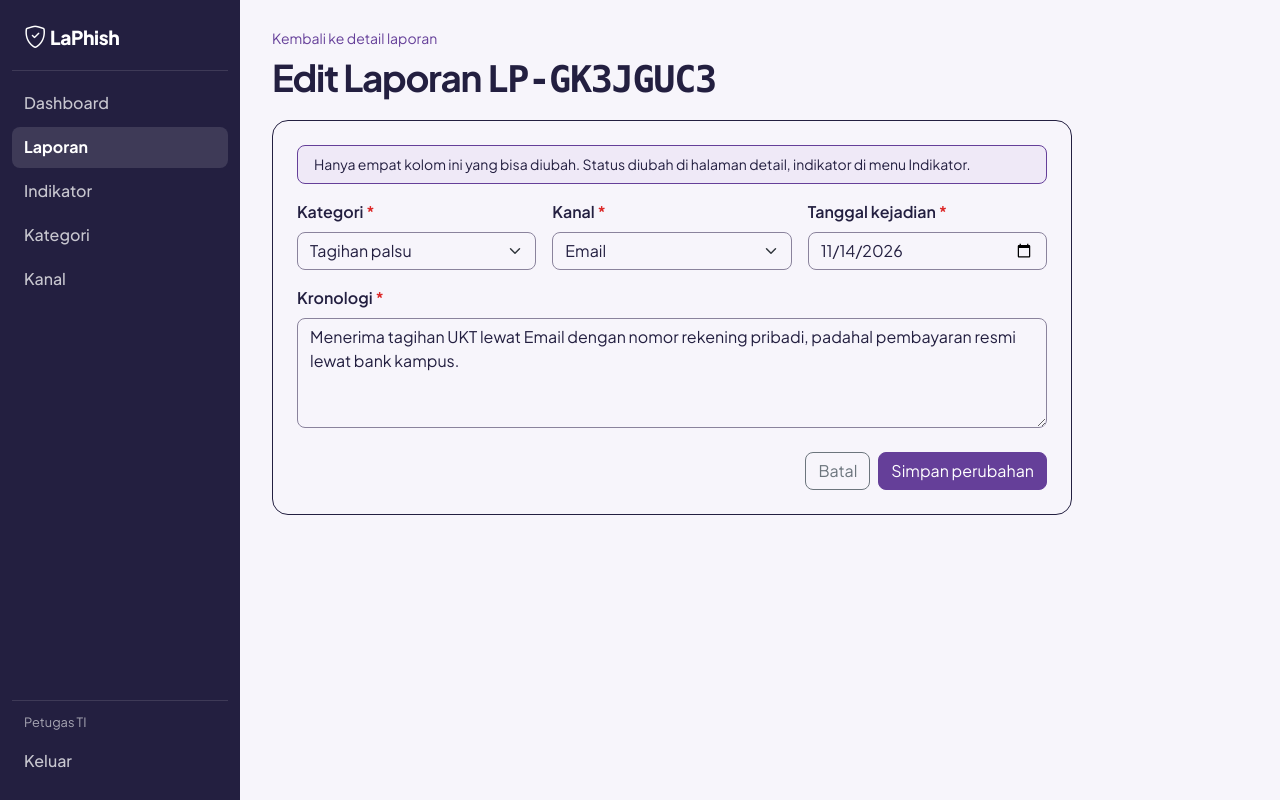
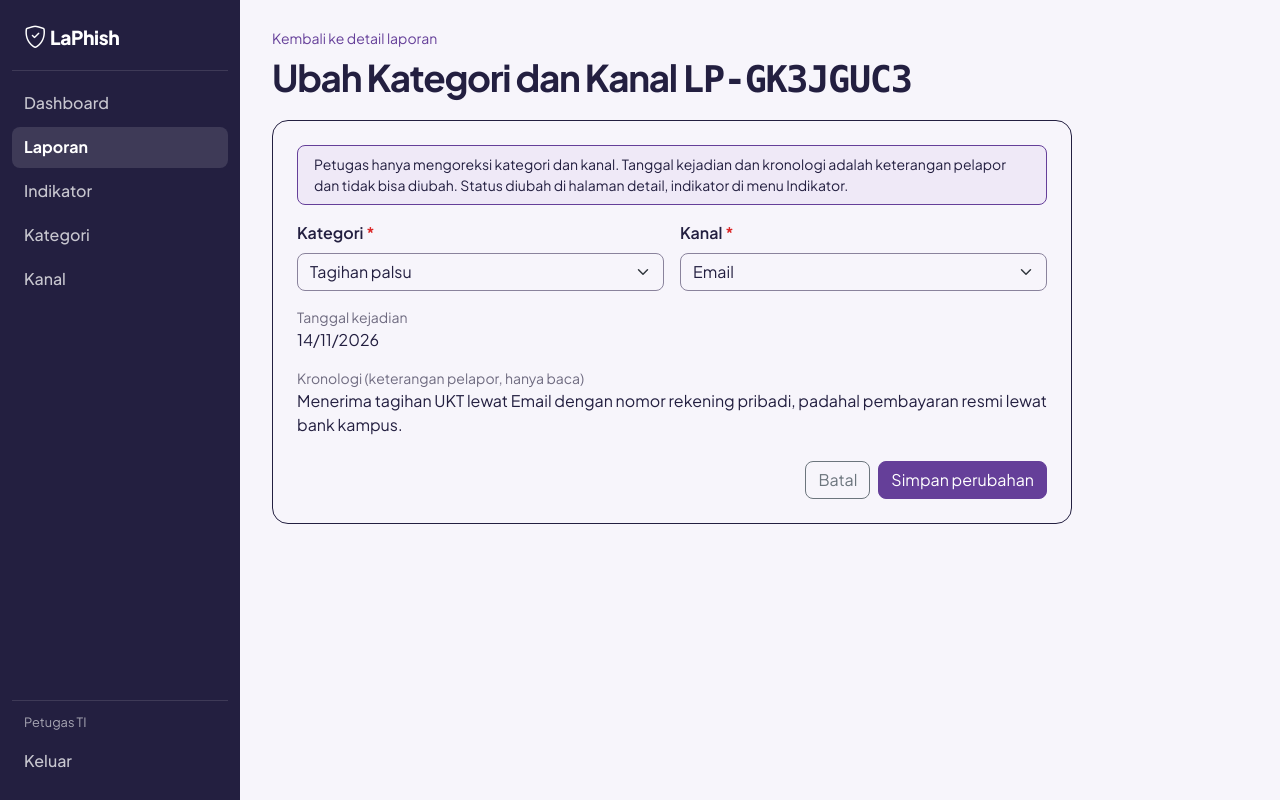
Before and after one commit to Kingarthuria/laphish, a PHP site: page /admin/laporan_edit.php?id=42 in a window 1280 px wide. Run offline with PHP 8.4, Linux system fonts and the light colour scheme; a user stored in the database is signed in; data comes from the database, SQL or seed files in the repository.

Commit message:
fitur: batasi edit laporan admin pada kategori dan kanal
Tanggal kejadian dan kronologi adalah keterangan pelapor, jadi admin tidak
lagi bisa mengubahnya. Halaman edit hanya memuat pilihan kategori dan kanal,
dan nilai kiriman untuk tanggal serta kronologi diabaikan di server.
Tombol di halaman detail diganti menjadi "Ubah kategori dan kanal".

Docs disesuaikan: FR-08, aturan integritas nomor 6, keterangan updated_at,
catatan A5, dan PROJECT_GUIDE. Pengujian: TC-35 diubah, TC-36 dicabut,
TC-68 dan TC-69 ditambah.

```diff
--- a/admin/laporan_detail.php
+++ b/admin/laporan_detail.php
@@ -95,7 +95,7 @@ require __DIR__ . '/../includes/layout_admin_atas.php';
 <div class="page-head">
     <h1 class="h4 fw-bold mb-0">Laporan <span class="font-monospace"><?= e($report['ticket_code']) ?></span> <span class="align-middle ms-1"><?= status_badge($report['status']) ?></span></h1>
     <div class="d-flex gap-2">
-        <a class="btn btn-outline-primary" href="<?= url('admin/laporan_edit.php?id=' . $id) ?>">Edit</a>
+        <a class="btn btn-outline-primary" href="<?= url('admin/laporan_edit.php?id=' . $id) ?>">Ubah kategori dan kanal</a>
         <form method="post" action="<?= url($self) ?>" data-confirm="Hapus laporan <?= e($report['ticket_code']) ?>? Riwayat status ikut terhapus. Indikator tetap tersimpan.">
             <input type="hidden" name="action" value="delete">
             <button class="btn btn-outline-danger" type="submit">Hapus</button>
--- a/admin/laporan_edit.php
+++ b/admin/laporan_edit.php
@@ -1,8 +1,9 @@
 <?php
 /**
- * A5 — Edit laporan (FR-08 Update)
- * Hanya kategori, kanal, tanggal kejadian, dan kronologi yang bisa diubah
- * (aturan integritas nomor 6 di docs/02a_desain_database.md).
+ * A5 — Ubah kategori dan kanal laporan (FR-08 Update)
+ * Hanya kategori dan kanal yang bisa diubah (aturan integritas nomor 6 di docs/02a_desain_database.md).
+ * Tanggal kejadian dan kronologi adalah keterangan pelapor: tidak ada kolom isiannya, dan nilai
+ * kiriman untuk keduanya diabaikan di server walaupun ada permintaan POST buatan sendiri.
  */
 require __DIR__ . '/../includes/init.php';
 require_admin();
@@ -25,8 +26,6 @@ $old = $report;
 if ($_SERVER['REQUEST_METHOD'] === 'POST') {
     $old['category_id'] = (int) ($_POST['category_id'] ?? 0);
     $old['channel_id'] = (int) ($_POST['channel_id'] ?? 0);
-    $old['incident_date'] = trim((string) ($_POST['incident_date'] ?? ''));
-    $old['chronology'] = trim((string) ($_POST['chronology'] ?? ''));
 
     if (!in_array($old['category_id'], array_map('intval', array_column($categories, 'category_id')), true)) {
         $errors[] = 'Pilih kategori.';
@@ -34,22 +33,12 @@ if ($_SERVER['REQUEST_METHOD'] === 'POST') {
     if (!in_array($old['channel_id'], array_map('intval', array_column($channels, 'channel_id')), true)) {
         $errors[] = 'Pilih kanal.';
     }
-    $date = DateTime::createFromFormat('!Y-m-d', $old['incident_date']);
-    if (!$date || $date->format('Y-m-d') !== $old['incident_date']) {
-        $errors[] = 'Tanggal kejadian wajib diisi dengan format yang benar.';
-    } elseif ($date > new DateTime('today')) {
-        $errors[] = 'Tanggal kejadian tidak boleh di masa depan.';
-    }
-    $len = mb_strlen($old['chronology']);
-    if ($len < 10 || $len > 3000) {
-        $errors[] = 'Kronologi wajib diisi, 10 sampai 3.000 karakter.';
-    }
 
     if (!$errors) {
         try {
-            $pdo->prepare('UPDATE reports SET category_id = ?, channel_id = ?, incident_date = ?, chronology = ? WHERE report_id = ?')
-                ->execute([$old['category_id'], $old['channel_id'], $old['incident_date'], $old['chronology'], $id]);
-            flash('sukses', 'Perubahan laporan ' . $report['ticket_code'] . ' berhasil disimpan.');
+            $pdo->prepare('UPDATE reports SET category_id = ?, channel_id = ? WHERE report_id = ?')
+                ->execute([$old['category_id'], $old['channel_id'], $id]);
+            flash('sukses', 'Kategori dan kanal laporan ' . $report['ticket_code'] . ' berhasil disimpan.');
             redirect('admin/laporan_detail.php?id=' . $id);
         } catch (PDOException $e) {
             error_log('[LaPhish] Edit laporan gagal: ' . $e->getMessage());
@@ -58,39 +47,39 @@ if ($_SERVER['REQUEST_METHOD'] === 'POST') {
     }
 }
 
-$pageTitle = 'Edit laporan ' . $report['ticket_code'];
+$pageTitle = 'Ubah kategori dan kanal ' . $report['ticket_code'];
 $activeMenu = 'laporan';
 require __DIR__ . '/../includes/layout_admin_atas.php';
 ?>
 <div class="small mb-2"><a href="<?= url('admin/laporan_detail.php?id=' . $id) ?>" class="text-decoration-none">Kembali ke detail laporan</a></div>
-<div class="page-head"><h1 class="h4 fw-bold mb-0">Edit Laporan <span class="font-monospace"><?= e($report['ticket_code']) ?></span></h1></div>
+<div class="page-head"><h1 class="h4 fw-bold mb-0">Ubah Kategori dan Kanal <span class="font-monospace"><?= e($report['ticket_code']) ?></span></h1></div>
 
 <div class="card p-4" style="max-width: 800px">
     <?php if ($errors): ?>
         <div class="alert alert-err small" role="alert"><ul class="mb-0 ps-3"><?php foreach ($errors as $err): ?><li><?= e($err) ?></li><?php endforeach; ?></ul></div>
     <?php endif; ?>
-    <div class="alert alert-info-lp small py-2">Hanya empat kolom ini yang bisa diubah. Status diubah di halaman detail, indikator di menu Indikator.</div>
+    <div class="alert alert-info-lp small py-2">Petugas hanya mengoreksi kategori dan kanal. Tanggal kejadian dan kronologi adalah keterangan pelapor dan tidak bisa diubah. Status diubah di halaman detail, indikator di menu Indikator.</div>
     <form method="post" action="<?= url('admin/laporan_edit.php?id=' . $id) ?>" novalidate>
         <div class="row g-3">
-            <div class="col-md-4">
+            <div class="col-md-6">
                 <label class="form-label" for="category_id">Kategori <span class="req">*</span></label>
                 <select class="form-select" id="category_id" name="category_id">
                     <?php foreach ($categories as $c): ?><option value="<?= (int) $c['category_id'] ?>"<?= (int) $old['category_id'] === (int) $c['category_id'] ? ' selected' : '' ?>><?= e($c['name']) ?></option><?php endforeach; ?>
                 </select>
             </div>
-            <div class="col-md-4">
+            <div class="col-md-6">
                 <label class="form-label" for="channel_id">Kanal <span class="req">*</span></label>
                 <select class="form-select" id="channel_id" name="channel_id">
                     <?php foreach ($channels as $c): ?><option value="<?= (int) $c['channel_id'] ?>"<?= (int) $old['channel_id'] === (int) $c['channel_id'] ? ' selected' : '' ?>><?= e($c['name']) ?></option><?php endforeach; ?>
                 </select>
             </div>
-            <div class="col-md-4">
-                <label class="form-label" for="incident_date">Tanggal kejadian <span class="req">*</span></label>
-                <input type="date" class="form-control" id="incident_date" name="incident_date" max="<?= date('Y-m-d') ?>" value="<?= e((string) $old['incident_date']) ?>">
+            <div class="col-12">
+                <div class="text-muted-lp small">Tanggal kejadian</div>
+                <div><?= e(format_date($report['incident_date'])) ?></div>
             </div>
             <div class="col-12">
-                <label class="form-label" for="chronology">Kronologi <span class="req">*</span></label>
-                <textarea class="form-control" id="chronology" name="chronology" rows="4" maxlength="3000"><?= e($old['chronology']) ?></textarea>
+                <div class="text-muted-lp small">Kronologi (keterangan pelapor, hanya baca)</div>
+                <div style="white-space: pre-line"><?= e($report['chronology']) ?></div>
             </div>
         </div>
         <div class="d-flex gap-2 justify-content-end mt-4">
```
Also changed, not shown: PROJECT_GUIDE.md (+1 -0 lines), docs/01_analisis_kebutuhan.md (+1 -1 lines), docs/02a_desain_database.md (+2 -2 lines), docs/02b_mockup.md (+3 -3 lines), docs/04_pengujian.md (+7 -4 lines).
